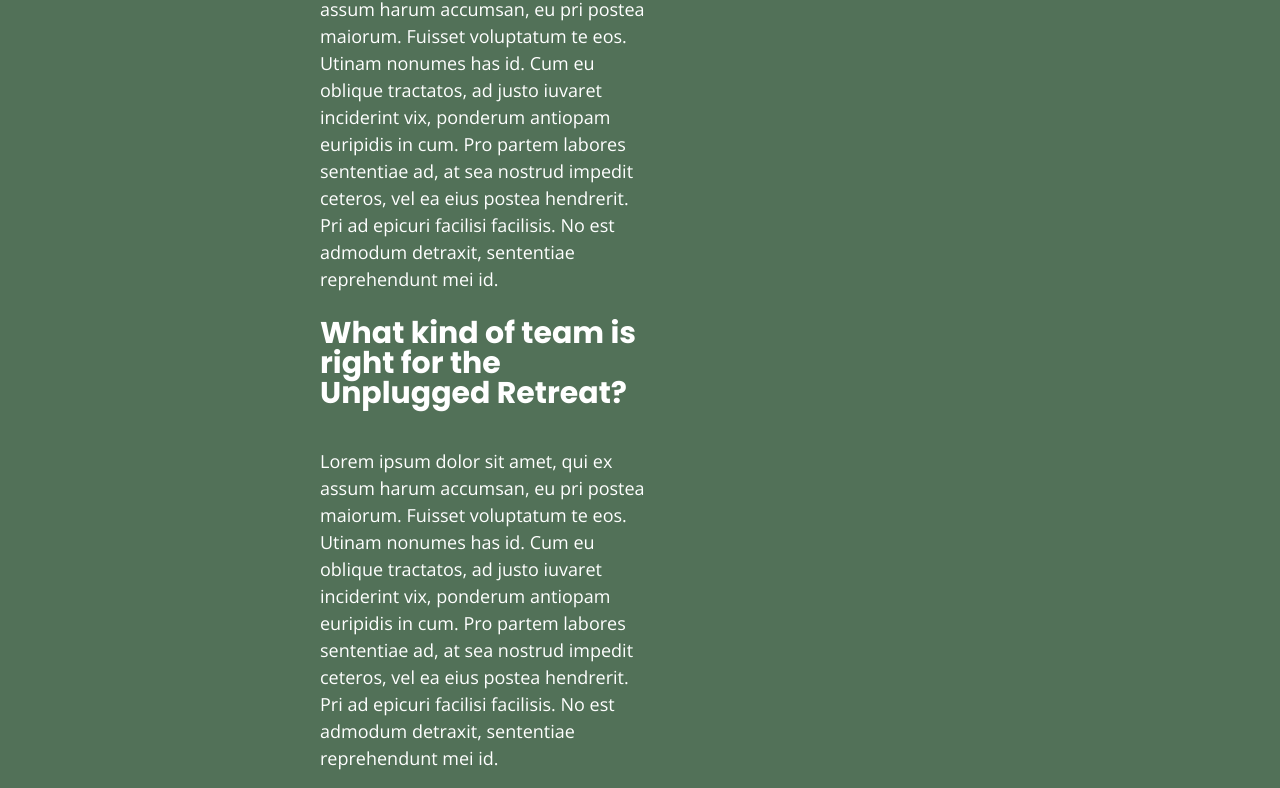
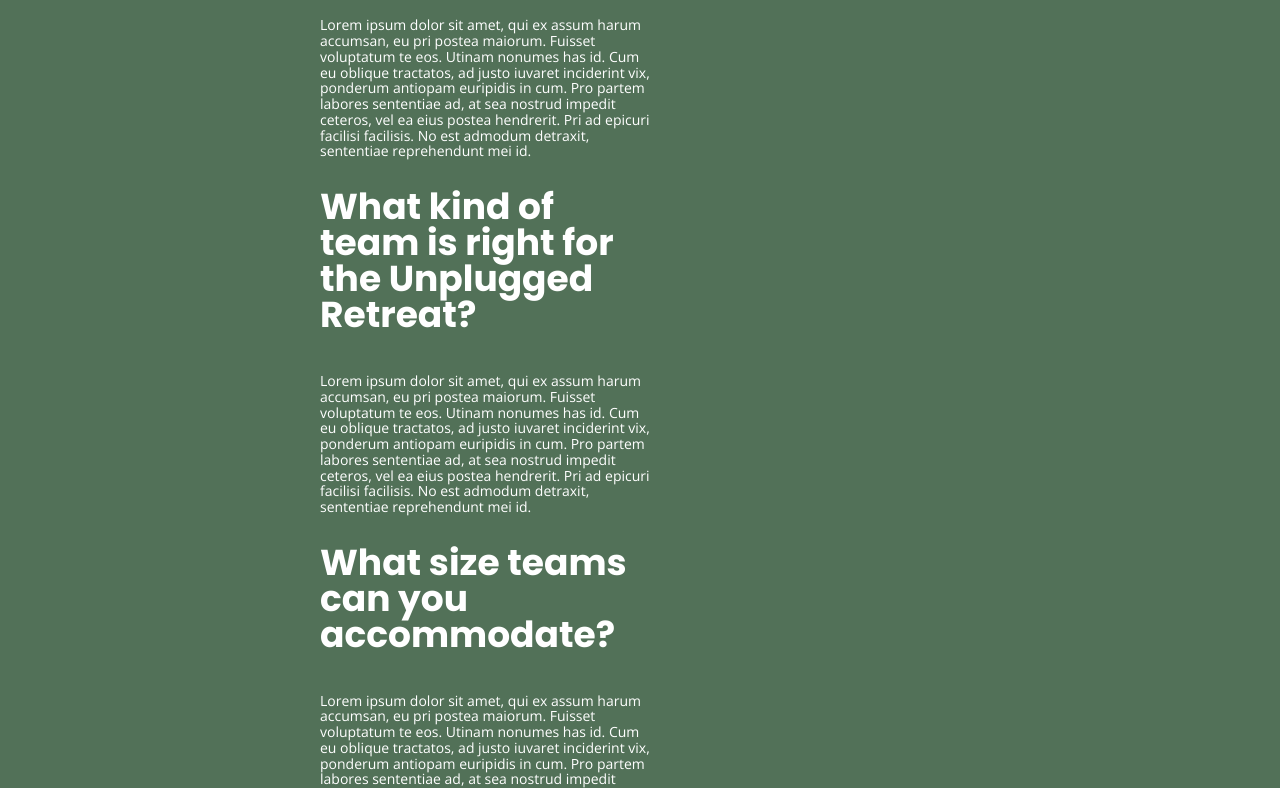
Before and after one commit to acoleman317/unplugged-retreat, a website: page faq/index.html in a window 1280 px wide. Shown: the part 630-1418 px from the top of the page. Drawn offline with nearby package versions, Linux system fonts and the light colour scheme.

Commit message:
Added font sizes to desktop media query

```diff
--- a/css/main.css
+++ b/css/main.css
@@ -703,6 +703,12 @@ footer .social-icons {
     width: 100%;
   }
 
+  .faq h3,
+  .faq p {
+      font-size: .875em;
+      line-height: 1.125;
+  }
+
 @media only screen and (min-width: 1200px) {
   /* Desktop styles here */
 
@@ -715,10 +721,24 @@ footer .social-icons {
     max-width: 960x;
   }
 
+  h2 {
+    font-size: 2.25em;
+  }
+
+  h3 {
+      font-size: 1.875em;
+  }
+
+  p {
+      font-size: 1.125em;
+      line-height: 1.333;
+  }
+
   /* Hero-area styles */
 
   .hero-area h1 {
     width: 80%;
+    font-size: 3.75em;
   }
 
 /* Aside styles */
@@ -731,6 +751,10 @@ aside .content-wrapper .form-description,
 aside .content-wrapper .form {
   width: 33%;
   margin: 0;
+}
+
+.form-description p {
+  font-size: 1.125em;
 }
 
 /* Features styles */
```
